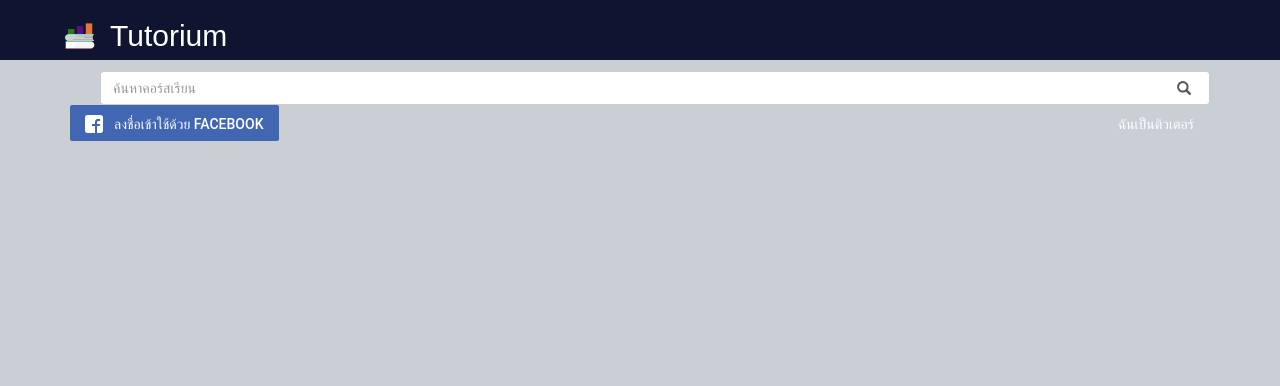
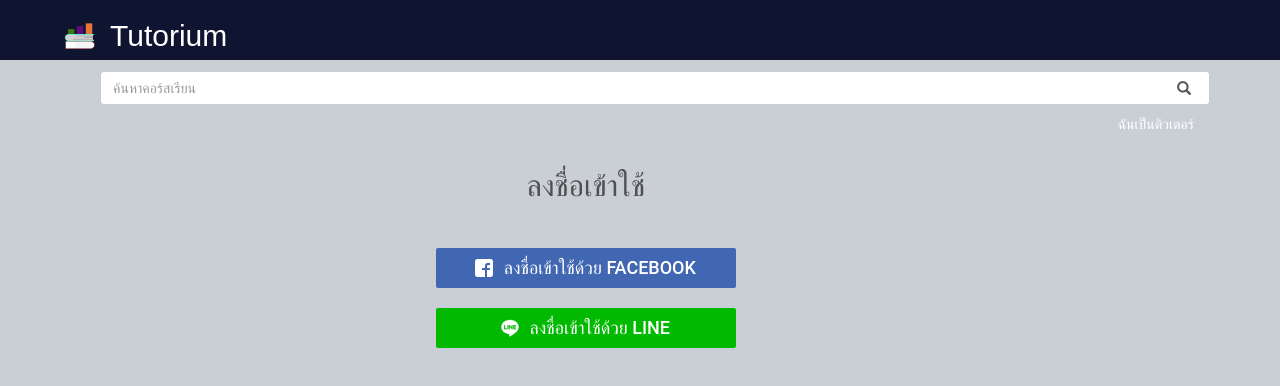
Before and after one commit to Microph/mms-full-stack-solo, a React (Create React App) app in the folder tutorium/: page /signin in a window 1280 px wide. Shown: the top 386 px of the page. Built offline with nearby package versions, Linux system fonts and the light colour scheme; no server answers.

Commit message:
add "login with Line" button (no calback handle)

```diff
--- a/tutorium/src/components/account-mgmt/signin.js
+++ b/tutorium/src/components/account-mgmt/signin.js
@@ -2,15 +2,31 @@
 import { FlatButton } from "material-ui";
 
 const fb_logo = require("../../resources/fb-white.png");
+const line_logo = require("../../resources/line-white.png");
 
 class SignIn extends Component {
-  handleLogin = () => {
-    window.location.href = "/api/auth/facebook"
+  handleFBLogin = () => {
+    window.location.href = "/api/auth/facebook";
+  };
+
+  handleLineLogin = () => {
+    window.location.href = "/api/auth/line";
   };
 
   render() {
     return (
-      <div>
+      <div
+        style={{
+          display: "flex",
+          flexDirection: "column",
+          alignItems: "center"
+        }}
+      >
+        <span
+          style={{ margin: 30, marginTop: 60, color: "#505050", fontSize: 30 }}
+        >
+          ลงชื่อเข้าใช้
+        </span>
         <FlatButton
           backgroundColor="#4267B2"
           hoverColor="#3257A2"
@@ -22,8 +38,24 @@
             />
           }
           label="ลงชื่อเข้าใช้ด้วย Facebook"
-          style={{ color: "#fff" }}
-          onClick={this.handleLogin}
+          labelStyle={{ fontSize: 18 }}
+          style={{ color: "#fff", width: 300, height: 40, margin: 10 }}
+          onClick={this.handleFBLogin}
+        />
+        <FlatButton
+          backgroundColor="#00B900"
+          hoverColor="#00A900"
+          icon={
+            <img
+              src={line_logo}
+              style={{ width: 24, height: 24 }}
+              alt="line-logo"
+            />
+          }
+          label="ลงชื่อเข้าใช้ด้วย Line"
+          labelStyle={{ fontSize: 18 }}
+          style={{ color: "#fff", width: 300, height: 40, margin: 10 }}
+          onClick={this.handleLineLogin}
         />
       </div>
     );
```
Also changed, not shown: tutorium/src/resources/line-white.png (added).
